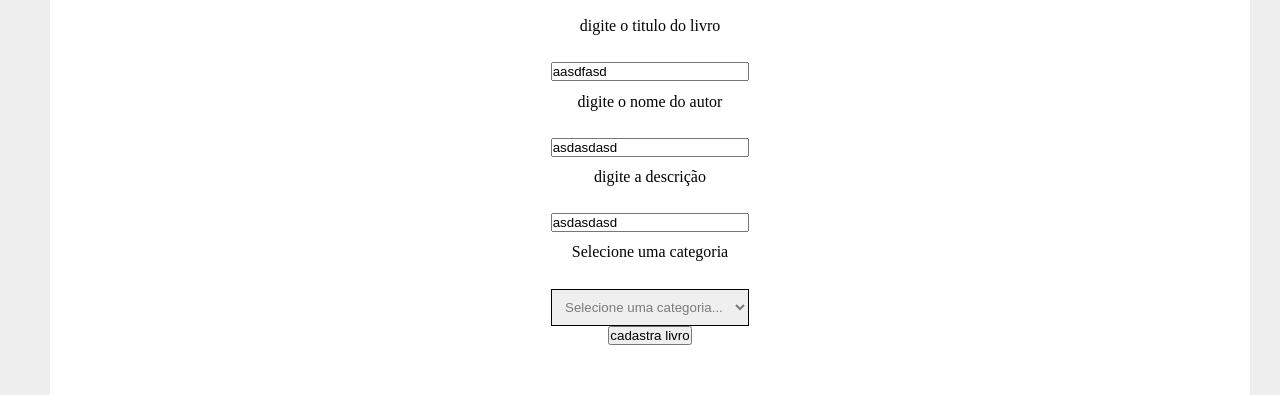
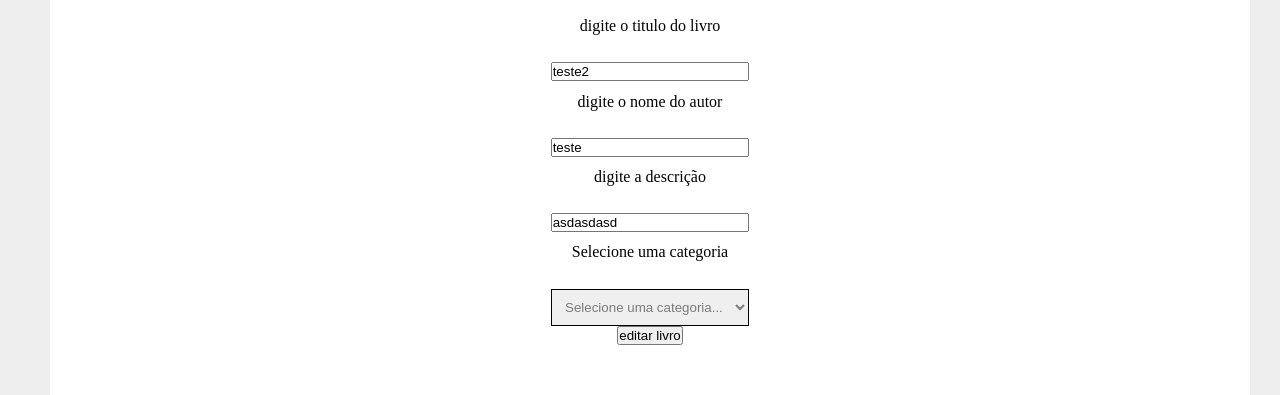
Before and after one commit to GustavoEtec0/projeto-react-pw3, a React (Create React App) app: page /editar-livro/a420 in a window 1280 px wide. Shown: the part 153-548 px from the top of the page. Built offline with nearby package versions, Linux system fonts and the light colour scheme; data requests are answered from the project's data file.

Commit message:
edit function

```diff
--- a/db.json
+++ b/db.json
@@ -1,23 +1,23 @@
 {
   "books": [
     {
-      "id": "df16",
-      "nome_livro": "asdasd",
-      "nome_autor": "dasdasd",
-      "descricao": "asdasd",
+      "id": "a420",
+      "nome_livro": "teste2",
+      "nome_autor": "teste",
+      "descricao": "asdasdasd",
       "category": {
         "id": "2",
         "category": "Ficção cientifica 2"
       }
     },
     {
-      "id": "a420",
-      "nome_livro": "aasdfasd",
-      "nome_autor": "asdasdasd",
-      "descricao": "asdasdasd",
+      "id": "eebb",
+      "nome_livro": "emjkabdo",
+      "nome_autor": "akjlsgd",
+      "descricao": "lkajgds",
       "category": {
-        "id": "1",
-        "category": "Ficção cientifica"
+        "id": "5",
+        "category": "Ficção cientifica 5"
       }
     }
   ],
--- a/src/views/EditarLivro/index.jsx
+++ b/src/views/EditarLivro/index.jsx
@@ -1,10 +1,11 @@
 import React, { useEffect, useState } from "react";
 import "./style.css";
-import { useParams } from "react-router-dom";
+import { useNavigate, useParams } from "react-router-dom";
 import Select from "../../components/Form/Select";
 import Input from "../../components/Form/Input";
 
 export default function EditarLivro(params) {
+  const navigate = useNavigate();
   const [book, setBook] = useState({});
   const [categories, setCategories] = useState([]);
 
@@ -43,6 +44,24 @@ export default function EditarLivro(params) {
     fetchCategories();
   }, []);
 
+  const editBook = (book) => {
+    fetch(`http://localhost:5000/books/${id}`, {
+      method: "PATCH",
+      headers: {
+        "Content-type": "application/json",
+      },
+      body: JSON.stringify(book),
+    })
+      .then((res) => res.json())
+      .then((data) => {
+        setBook(data);
+        navigate("/livros", { state: "Livro editado com sucesso" });
+      })
+      .catch((err) => {
+        console.log(err);
+      });
+  };
+
   function handleChangeBook(e) {
     setBook({ ...book, [e.target.name]: e.target.value });
   }
@@ -57,10 +76,15 @@ export default function EditarLivro(params) {
     });
   }
 
+  function submit(e) {
+    e.preventDefault();
+    editBook(book);
+  }
+
   return (
     <div className="book_container">
       <h1>editarLivro</h1>
-      <form>
+      <form onSubmit={submit}>
         <Input
           type="text"
           name="nome_livro"
@@ -94,7 +118,7 @@ export default function EditarLivro(params) {
           option={categories}
           handlerOnChange={handleChangeCategories}
         />
-        <input type="submit" value="cadastra livro" />
+        <input type="submit" value="editar livro" />
       </form>
     </div>
   );
```
